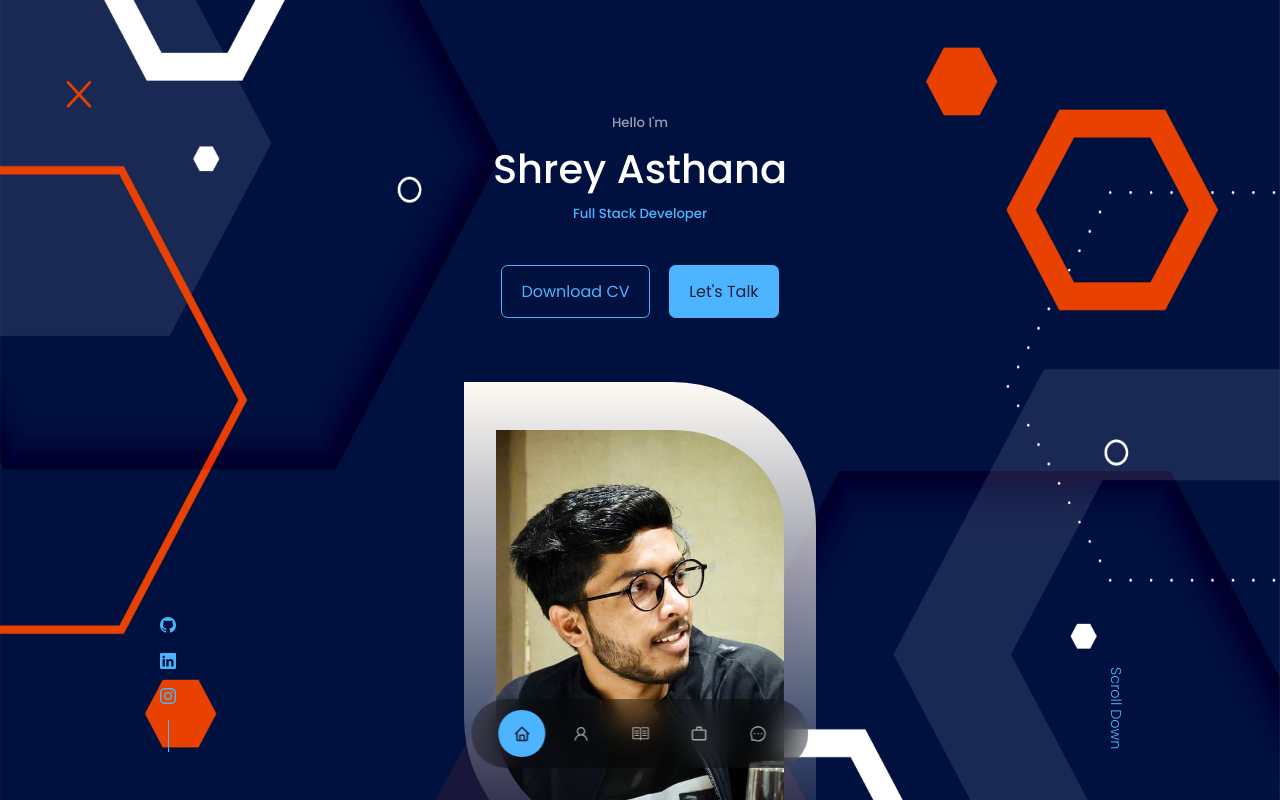
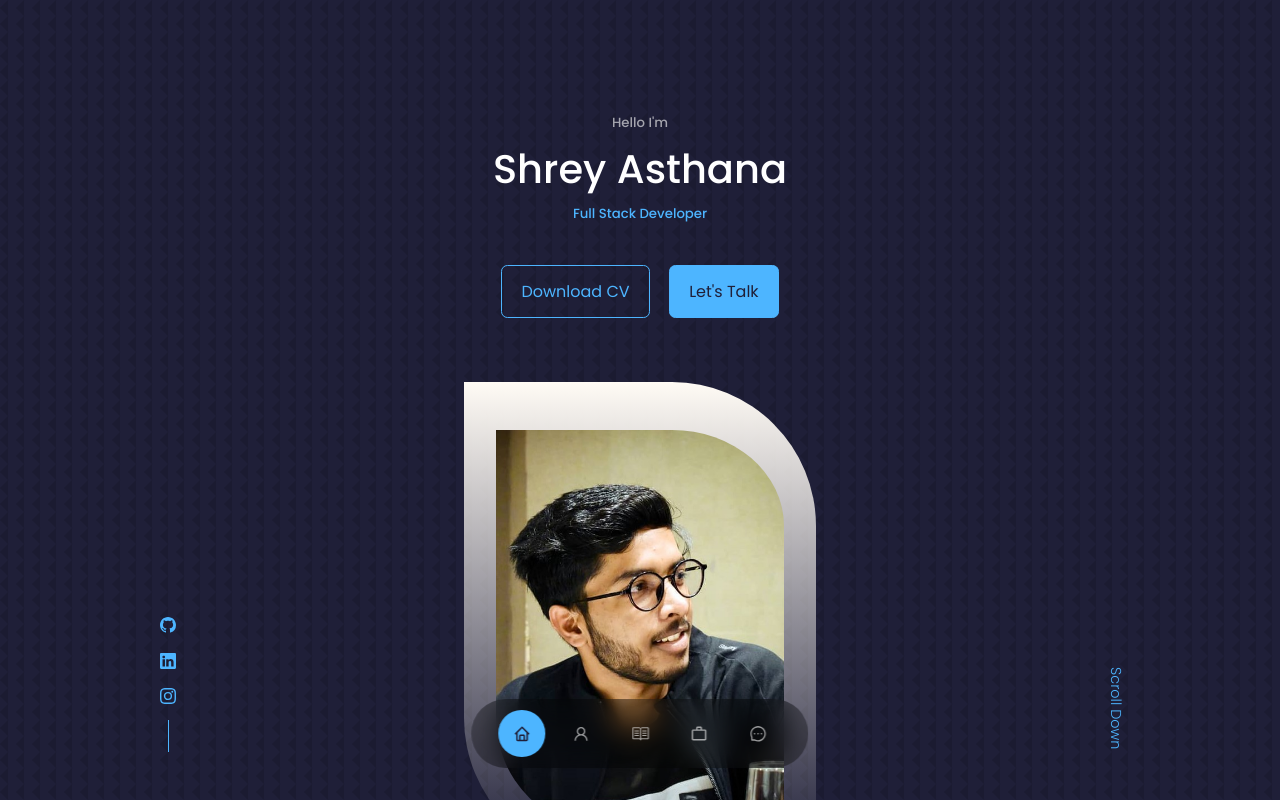
Before and after one commit to iam-shreyasthana/portfolio-web-application, a React (Create React App) app: page / in a window 1280 px wide. Shown: the top 800 px of the page. Built offline with nearby package versions, Linux system fonts and the light colour scheme.

Commit message:
Revert "UPDATE: changed background"
This reverts commit a33ccc20c52347c9b175b5b992d72417caa39df5.

```diff
--- a/src/index.css
+++ b/src/index.css
@@ -38,14 +38,10 @@ html {
 
 body {
     font-family: 'Poppins', sans-serif;
-
+    background: var(--color-bg);
     color: var(--color-white);
     line-height: 1.7;
-    background-image: url(./assets/bg.jpg);
-    background-repeat: repeat;
-    background-position: center;
-    background-size: 100%;
-    background-attachment: fixed;
+    background-image: url(./assets/bg-texture.png);
 }
 
 /*---------- Styling -----------*/
```
Also changed, not shown: src/assets/bg-texture.png (added), src/assets/bg.jpg (deleted).
